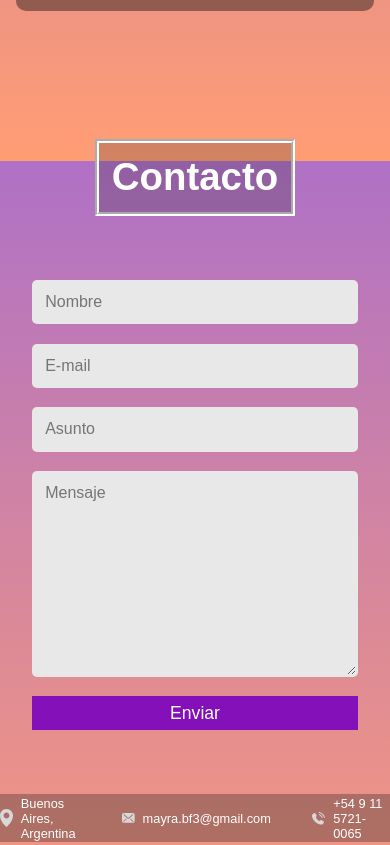
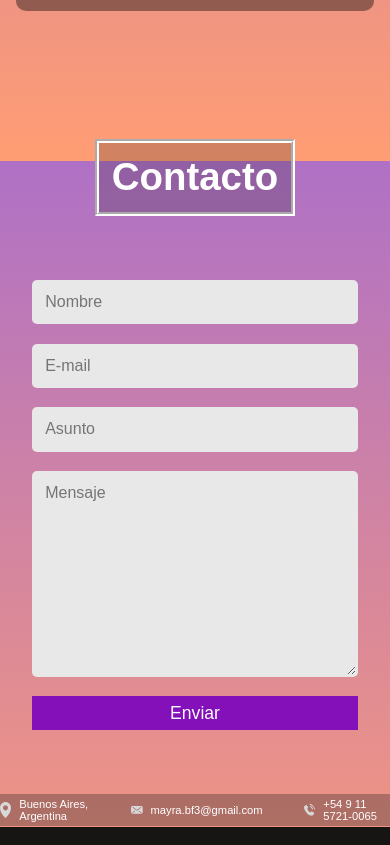
Before and after one commit to may-fernandez/portfolio, a React (Vite) app: page / in a window 390 px wide. Shown: the part 3215-4060 px from the top of the page. Built offline with nearby package versions, Linux system fonts and the light colour scheme; a web font is replaced by a local one.

Commit message:
update media

```diff
--- a/src/Components/Footer/Footer.css
+++ b/src/Components/Footer/Footer.css
@@ -71,3 +71,34 @@
     width: 0.8rem;
   }
 }
+
+@media (max-width: 480px){
+  .footer-container{
+    height: 2rem;
+  }
+  .footer a{
+    font-size: 0.7rem;
+  }
+
+  .footer p{
+    font-size: 0.7rem;
+  }
+
+  .footer img{
+    width: 0.7rem;
+  }
+}
+
+@media (max-width: 360px){
+  .footer a{
+    font-size: 0.5rem;
+  }
+
+  .footer p{
+    font-size: 0.5rem;
+  }
+
+  .footer img{
+    width: 0.5rem;
+  }
+}
--- a/src/Components/Hero/Hero.css
+++ b/src/Components/Hero/Hero.css
@@ -148,5 +148,31 @@
         width: 1.2rem;
         height: auto;
     }
+}
 
+@media (max-width: 360px){
+    .hero{
+        margin: 2rem 0;
+    }
+    .hero h1{
+        font-size: 2.5rem;
+    }
+
+    .hero p{
+        line-height: 1.3rem;
+        font-size: 1.15rem;
+    }
+
+    .hero .hero-action{
+        gap: 0.3rem;
+    }
+
+    .a-hero{
+        padding: 0.1rem 0.5rem;
+        font-size: 0.5rem;
+    }
+
+    .a-hero img{
+        display: none;
+    }
 }
```
